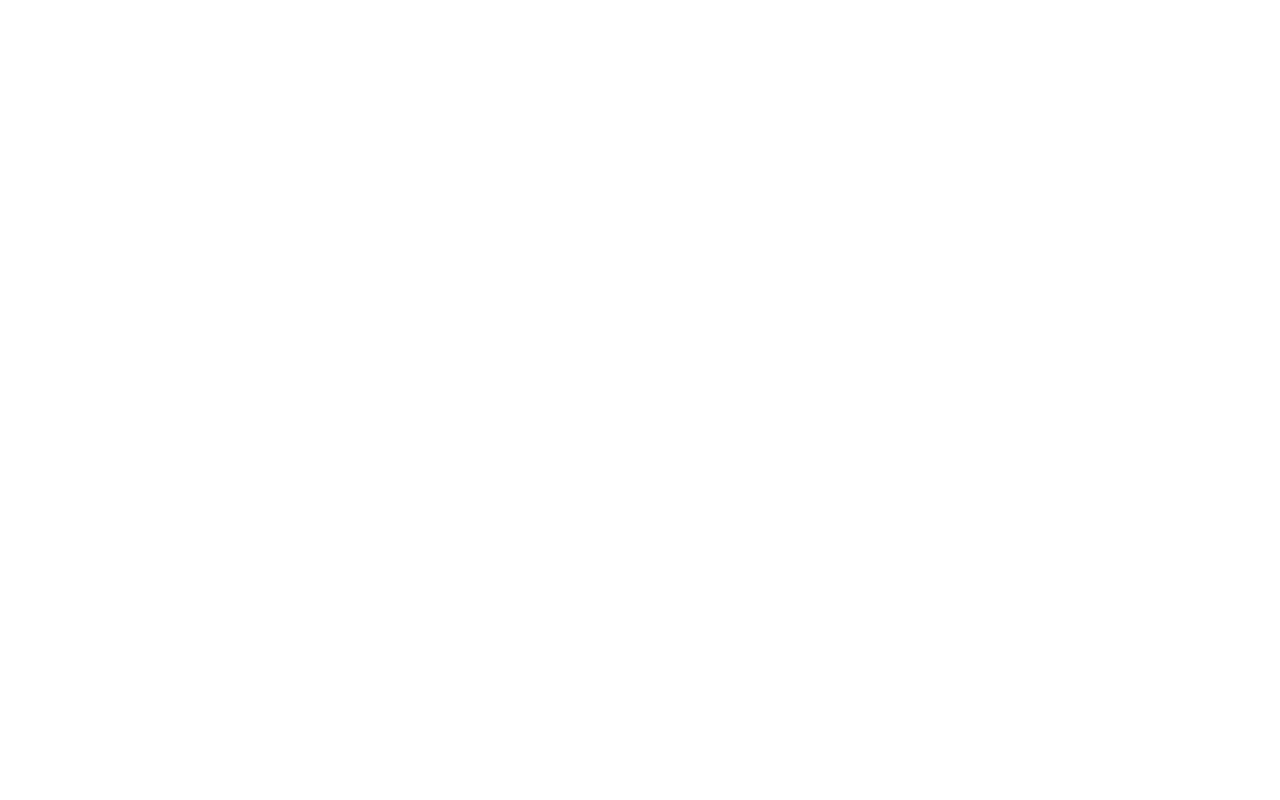
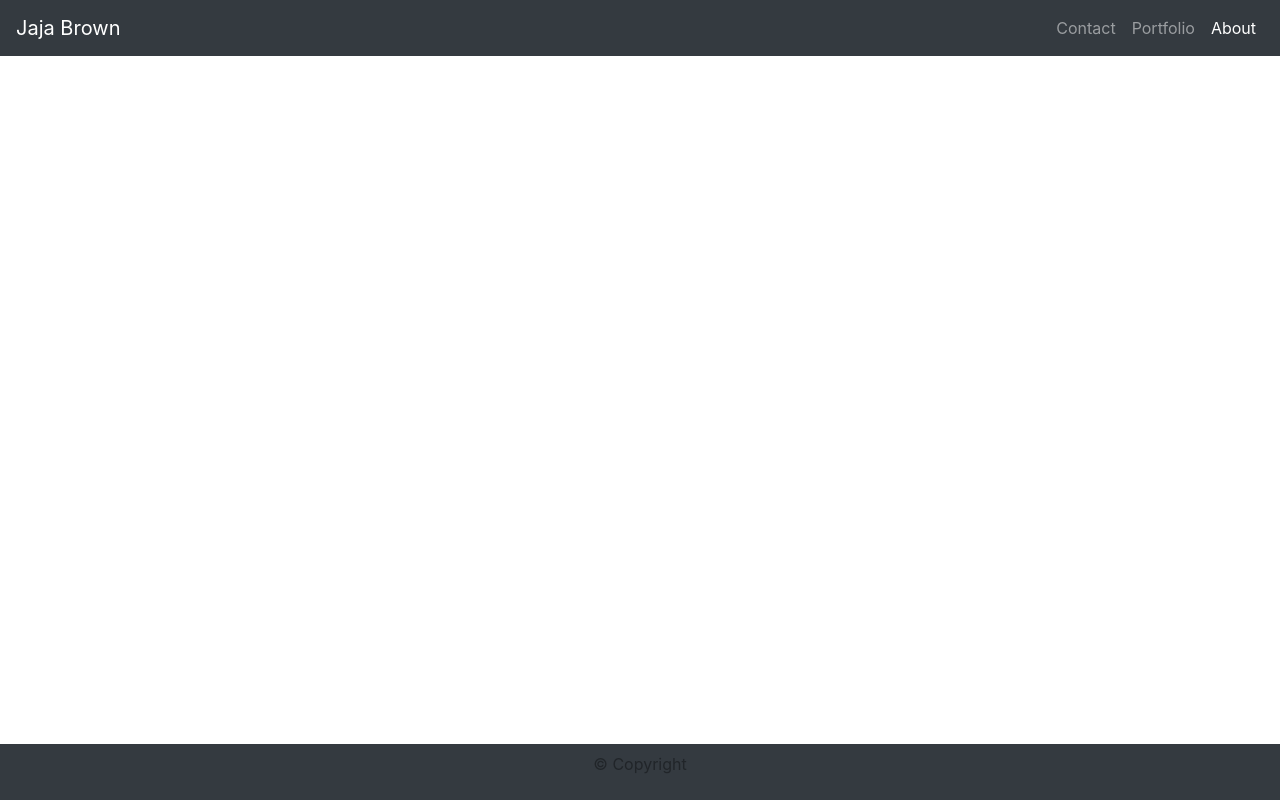
Before and after one commit to chee-codes/responsive-bootstrap-portfolio, a plain HTML site: page index.html in a window 1280 px wide. Drawn offline with nearby package versions, Linux system fonts and the light colour scheme.

Commit message:
Add navigation

```diff
--- a/index.html
+++ b/index.html
@@ -16,9 +16,35 @@
       crossorigin="anonymous"
     />
 
-    <title>Hello, world!</title>
+    <title>About</title>
   </head>
   <body>
+    <!-- Top navigation -->
+    <nav class="navbar navbar-expand-lg navbar-dark bg-dark">
+      <a class="navbar-brand" href="#">Jaja Brown</a>
+      <button class="navbar-toggler" type="button" data-toggle="collapse" data-target="#navbarNavAltMarkup" aria-controls="navbarNavAltMarkup" aria-expanded="false" aria-label="Toggle navigation">
+        <span class="navbar-toggler-icon"></span>
+      </button>
+      <div class="collapse navbar-collapse" id="navbarNavAltMarkup">
+        <div class="navbar-nav ml-auto">
+          <a class="nav-link" href="#">Contact</a>
+          <a class="nav-link" href="#">Portfolio</a>
+          <a class="nav-link active" href="#">About <span class="sr-only">(current)</span></a>
+        </div>
+      </div>
+    </nav>
+    <!-- Top navigation end -->
+
+
+
+    <!-- Footer navigation -->
+    <nav class="navbar fixed-bottom navbar-dark bg-dark">
+      <div class="mx-auto">
+        <p>&copy; Copyright<p></p>
+      </div>
+    </nav>
+    <!-- Footer nav end -->
+
     <!-- Optional JavaScript; choose one of the two! -->
 
     <!-- Option 1: jQuery and Bootstrap Bundle (includes Popper) -->
```
